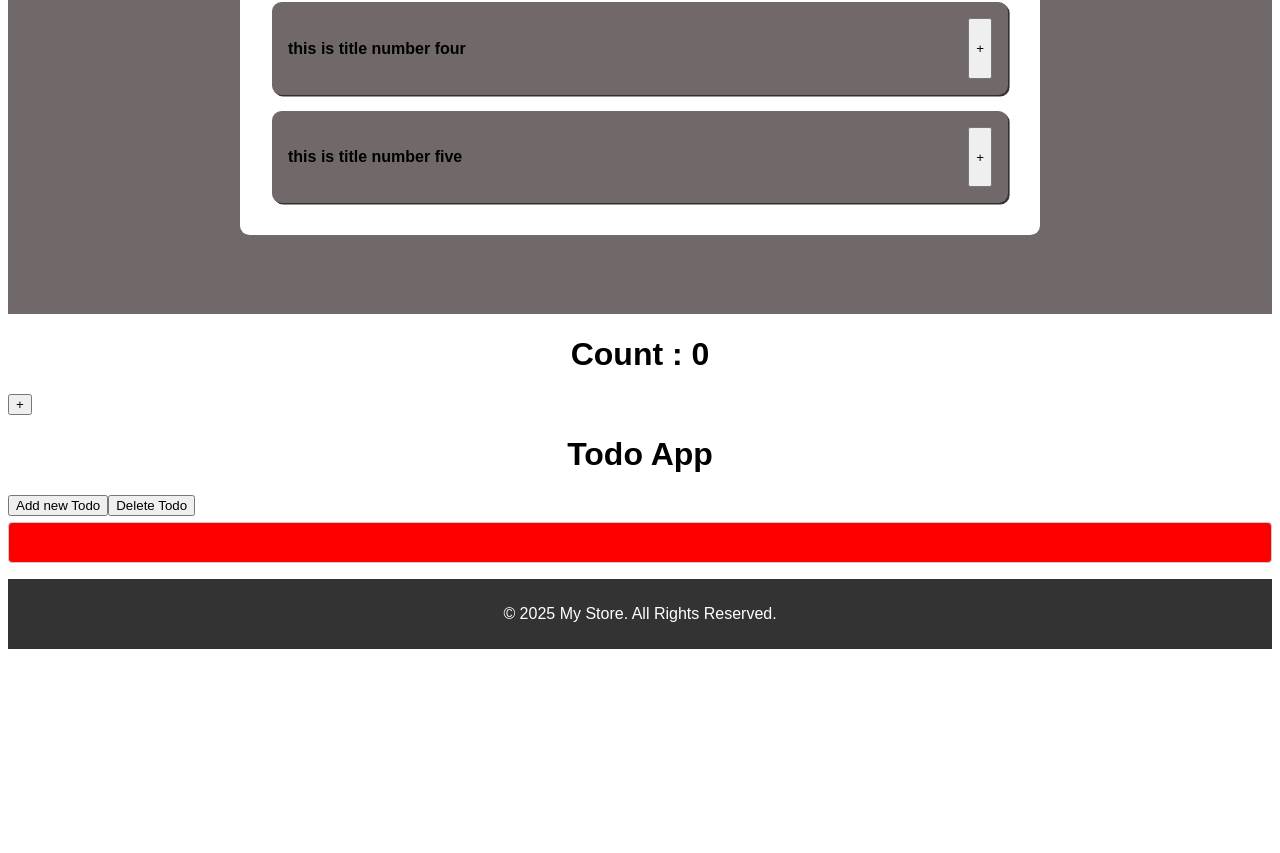
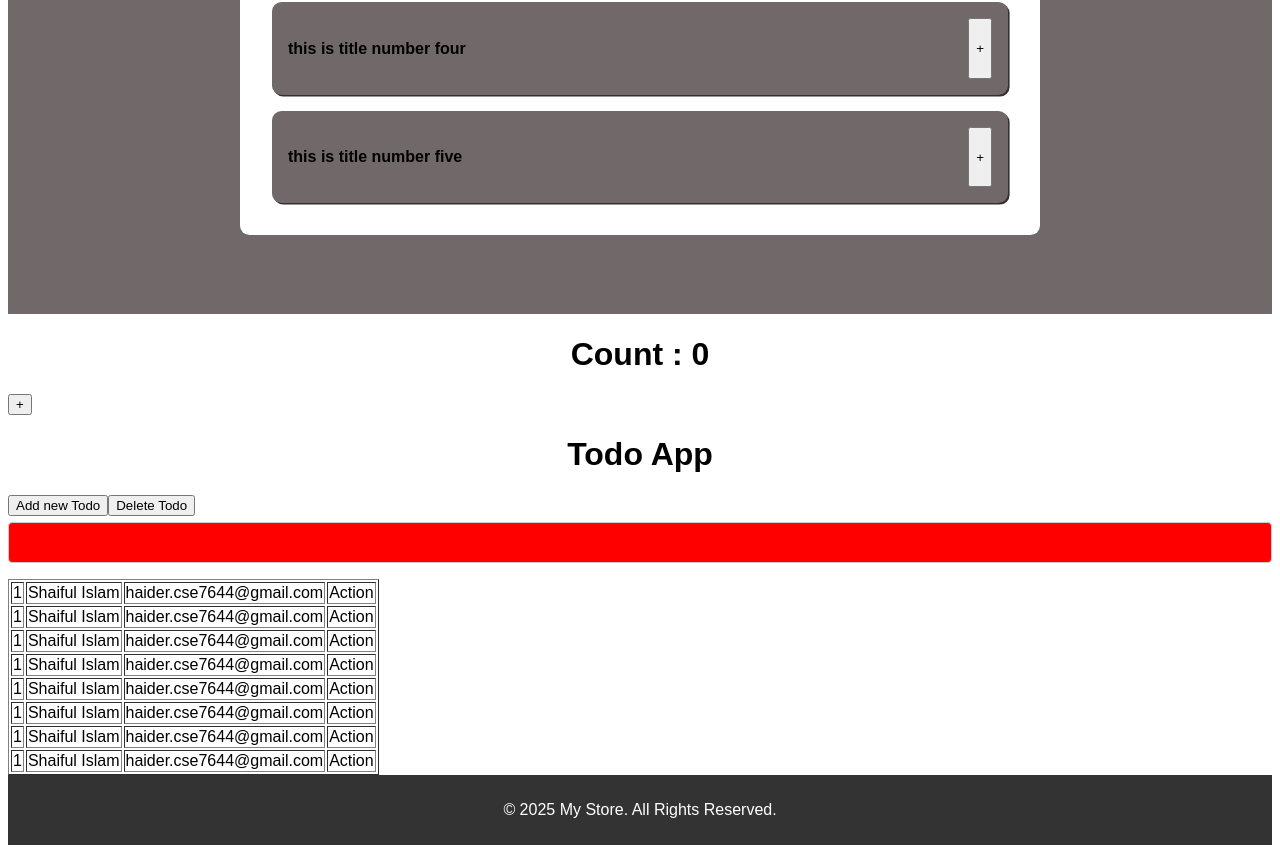
Before and after one commit to haidercse/React_ProductList, a React (Vite) app: page / in a window 1280 px wide. Shown: the part 2732-3585 px from the top of the page. Before the commit the page ends 3389 px from the top, so only its background shows below. Built offline with nearby package versions, Linux system fonts and the light colour scheme.

Commit message:
react fragment reduce div

```diff
--- a/src/App.jsx
+++ b/src/App.jsx
@@ -20,6 +20,7 @@ import UseEffect from "./components/Hook/SetUseEffect/UseEffectExample.jsx";
 import DataFatch from "./components/Hook/CustomHook/DataFatch.jsx";
 import ToasterMessage from "./components/Toastify/ToasterMessage.jsx";
 import DynamicStyling from "./components/DynamicStyling/DynamicStyling.jsx";
+import Table_tab from "./components/Table_fragment/Table_tab.jsx";
 
 
 function App() {
@@ -49,6 +50,7 @@ function App() {
         {/* <DataFatch /> */}
         <ToasterMessage />
         <DynamicStyling />
+        <Table_tab />
         <Footer />
       </div>
     </>
--- /dev/null
+++ b/src/components/Table_fragment/Column_tab.jsx
@@ -0,0 +1,16 @@
+import React from "react";
+
+const column = () => {
+  return (
+    <>
+      <tr>
+        <td>1</td>
+        <td>Shaiful Islam</td>
+        <td>haider.cse7644@gmail.com</td>
+        <td>Action</td>
+      </tr>
+    </>
+  );
+};
+
+export default column;
--- /dev/null
+++ b/src/components/Table_fragment/Table_tab.jsx
@@ -0,0 +1,20 @@
+import React from 'react'
+import Column from './Column_tab.jsx'
+const Table_tab = () => {
+  return (
+    <div>
+      <table border={1}>
+         <Column />
+         <Column />
+         <Column />
+         <Column />
+         <Column />
+         <Column />
+         <Column />
+         <Column />
+      </table>
+    </div>
+  )
+}
+
+export default Table_tab
```
